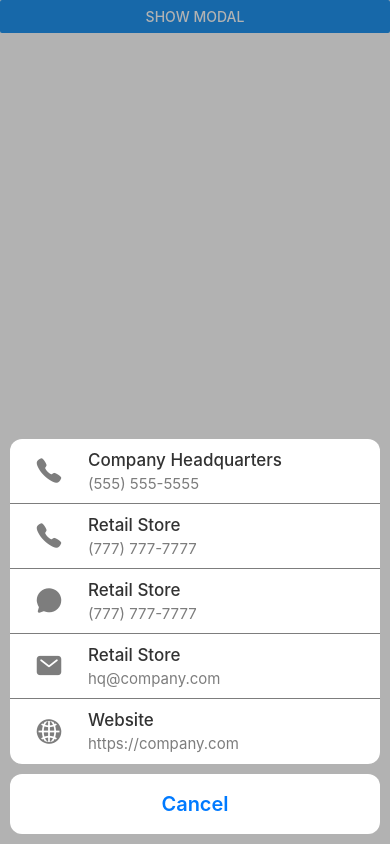
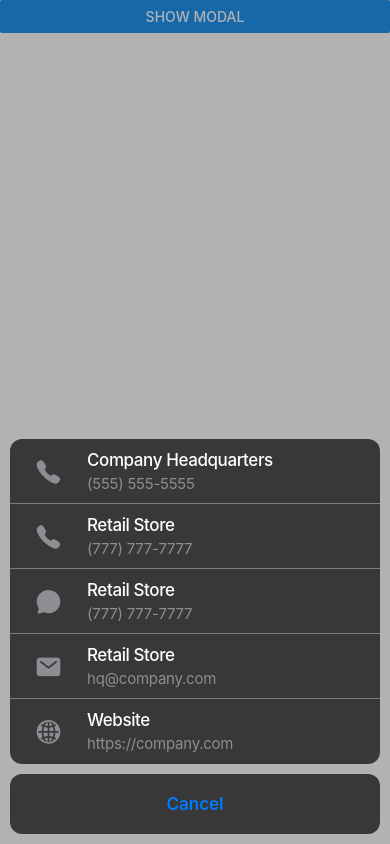
Before and after one commit to jefelewis/react-native-contact-action-sheet, a React Native app: screen / in a window 390 px wide. Both pictures are taken after a click on the button "SHOW MODAL". Built offline with nearby package versions, Linux system fonts and the light colour scheme.

Commit message:
[Dev] Adding darkMode prop + Linting

```diff
--- a/src/components/ContactActionSheet.tsx
+++ b/src/components/ContactActionSheet.tsx
@@ -1,6 +1,6 @@
 // Imports: Dependencies
 import React from 'react';
-import { Appearance, Dimensions, StyleSheet, Text, View, Linking, TouchableOpacity } from 'react-native';
+import { Dimensions, StyleSheet, Text, View, Linking, TouchableOpacity } from 'react-native';
 import Modal from 'react-native-modal';
 import { ifIphoneX } from 'react-native-iphone-x-helper';
 import Icon from 'react-native-vector-icons/Ionicons';
@@ -8,9 +8,6 @@ Icon.loadFont();
 
 // Screen Dimensions
 const { height, width } = Dimensions.get('window');
-
-// Dark Mode
-const colorScheme = Appearance.getColorScheme();
 
 // Imports: TypeScript Types
 import { ContactItem, ContactIcon } from '../../src/types/types';
@@ -20,7 +17,8 @@ interface Props {
   visible: any;
   toggle: any,
   contactsList: Array<ContactItem>;
-}
+  darkMode?: boolean,
+};
 
 // Component: Contact Action Sheet
 const ContactActionSheet: React.FC<Props> = (props): JSX.Element => {
@@ -28,7 +26,8 @@ const ContactActionSheet: React.FC<Props> = (props): JSX.Element => {
   const renderContactSelectors = () => {
     // Check If Contacts List Is Less Than 6 Contact Items
     if (props.contactsList.length > 6) {
-      console.warn('React-Native-Contact-Action-Sheet Error: Maximum of 6 contacts allowed.');
+      // Error
+      throw new Error('React-Native-Contact-Action-Sheet Error: Maximum of 6 contacts allowed.');
     }
     else {
       // Map Contacts List To Contact Selector
@@ -36,24 +35,23 @@ const ContactActionSheet: React.FC<Props> = (props): JSX.Element => {
         // Render Single Contact List
         if (props.contactsList.length === 1) {
           return (
-            <TouchableOpacity key={i} style={styles.contactSelectorSingle} onPress={() => callEmail(contact)}>
-              <Icon name={String(renderIcon(contact))} size={28} style={styles.icon} color="#323232"></Icon>
+            <TouchableOpacity key={i} style={props.darkMode ? styles.contactSelectorSingleDark : styles.contactSelectorSingleLight} onPress={() => callEmail(contact)}>
+              <Icon name={String(renderIcon(contact))} size={27} style={props.darkMode ? styles.iconDark : styles.iconLight} color="#323232" />
               <View>
-                <Text style={styles.contactTitle}>{contact.title}</Text>
-                <Text style={styles.emailPhone} numberOfLines={1}>{contact.contact}</Text>
+                <Text style={props.darkMode ? styles.contactTitleDark : styles.contactTitleLight}>{contact.title}</Text>
+                <Text style={props.darkMode ? styles.emailPhoneTextDark : styles.emailPhoneTextLight} numberOfLines={1}>{contact.contact}</Text>
               </View>
             </TouchableOpacity>
           );
         };
-
         // Render First Index
         if (props.contactsList.indexOf(contact) === 0) {
           return (
-            <TouchableOpacity key={i} style={styles.contactSelectorFirst} onPress={() => callEmail(contact)}>
-              <Icon name={String(renderIcon(contact))} size={28} style={styles.icon} color="#323232"></Icon>
+            <TouchableOpacity key={i} style={props.darkMode ? styles.contactSelectorFirstDark : styles.contactSelectorFirstLight} onPress={() => callEmail(contact)}>
+              <Icon name={String(renderIcon(contact))} size={27} style={props.darkMode ? styles.iconDark : styles.iconLight} color="#323232" />
               <View>
-                <Text style={styles.contactTitle}>{contact.title}</Text>
-                <Text style={styles.emailPhone} numberOfLines={1}>{contact.contact}</Text>
+                <Text style={props.darkMode ? styles.contactTitleDark : styles.contactTitleLight}>{contact.title}</Text>
+                <Text style={props.darkMode ? styles.emailPhoneTextDark : styles.emailPhoneTextLight} numberOfLines={1}>{contact.contact}</Text>
               </View>
             </TouchableOpacity>
           );
@@ -66,11 +64,11 @@ const ContactActionSheet: React.FC<Props> = (props): JSX.Element => {
           && props.contactsList.length >= 3
         ) {
           return (
-            <TouchableOpacity key={i} style={styles.contactSelector} onPress={() => callEmail(contact)}>
-              <Icon name={String(renderIcon(contact))} size={28} style={styles.icon} color="#323232"></Icon>
+            <TouchableOpacity key={i} style={props.darkMode ? styles.contactSelectorDark : styles.contactSelectorLight} onPress={() => callEmail(contact)}>
+              <Icon name={String(renderIcon(contact))} size={27} style={props.darkMode ? styles.iconDark : styles.iconLight} color="#323232" />
               <View>
-                <Text style={styles.contactTitle}>{contact.title}</Text>
-                <Text style={styles.emailPhone} numberOfLines={1}>{contact.contact}</Text>
+                <Text style={props.darkMode ? styles.contactTitleDark : styles.contactTitleLight}>{contact.title}</Text>
+                <Text style={props.darkMode ? styles.emailPhoneTextDark : styles.emailPhoneTextLight} numberOfLines={1}>{contact.contact}</Text>
               </View>
             </TouchableOpacity>
           );
@@ -79,11 +77,11 @@ const ContactActionSheet: React.FC<Props> = (props): JSX.Element => {
         // Render Last Index
         if (props.contactsList.indexOf(contact) === props.contactsList.length - 1) {
           return (
-            <TouchableOpacity key={i} style={styles.contactSelectorLast} onPress={() => callEmail(contact)}>
-              <Icon name={String(renderIcon(contact))} size={28} style={styles.icon} color="#323232"></Icon>
+            <TouchableOpacity key={i} style={props.darkMode ? styles.contactSelectorLastDark : styles.contactSelectorLastLight} onPress={() => callEmail(contact)}>
+              <Icon name={String(renderIcon(contact))} size={27} style={props.darkMode ? styles.iconDark : styles.iconLight} color="#323232" />
               <View>
-                <Text style={styles.contactTitle}>{contact.title}</Text>
-                <Text style={styles.emailPhone} numberOfLines={1}>{contact.contact}</Text>
+                <Text style={props.darkMode ? styles.contactTitleDark : styles.contactTitleLight}>{contact.title}</Text>
+                <Text style={props.darkMode ? styles.emailPhoneTextDark : styles.emailPhoneTextLight} numberOfLines={1}>{contact.contact}</Text>
               </View>
             </TouchableOpacity>
           );
@@ -179,7 +177,7 @@ const ContactActionSheet: React.FC<Props> = (props): JSX.Element => {
             <>{renderContactSelectors()}</>
           </View>
 
-          <TouchableOpacity onPress={() => props.toggle()} style={styles.cancelButtonContainer}>
+          <TouchableOpacity onPress={() => props.toggle()} style={props.darkMode ? styles.cancelButtonContainerDark : styles.cancelButtonContainerLight}>
             <Text style={styles.cancelText}>Cancel</Text>
           </TouchableOpacity>
         </View>
@@ -206,20 +204,30 @@ const styles = StyleSheet.create({
     marginBottom: 10,
     alignItems: 'center',
   },
-  contactSelectorSingle: {
+  contactSelectorSingleLight: {
     width: width - 20,
     height: 65,
-    backgroundColor: colorScheme === 'dark' ? '#383838' : '#FFFFFF',
+    backgroundColor: '#383838',
     borderRadius: 12,
     display: 'flex',
     flexDirection: 'row',
     alignItems: 'center',
     borderBottomWidth: StyleSheet.hairlineWidth,
   },
-  contactSelectorFirst: {
+  contactSelectorSingleDark: {
     width: width - 20,
     height: 65,
-    backgroundColor: colorScheme === 'dark' ? '#383838' : '#FFFFFF',
+    backgroundColor: '#383838',
+    borderRadius: 12,
+    display: 'flex',
+    flexDirection: 'row',
+    alignItems: 'center',
+    borderBottomWidth: StyleSheet.hairlineWidth,
+  },
+  contactSelectorFirstLight: {
+    width: width - 20,
+    height: 65,
+    backgroundColor: '#FFFFFF',
     borderColor: '#7D7D7D',
     borderBottomWidth: StyleSheet.hairlineWidth,
     borderTopLeftRadius: 12,
@@ -228,52 +236,122 @@ const styles = StyleSheet.create({
     flexDirection: 'row',
     alignItems: 'center',
   },
-  contactSelector: {
+  contactSelectorFirstDark: {
     width: width - 20,
     height: 65,
-    backgroundColor: colorScheme === 'dark' ? '#383838' : '#FFFFFF',
+    backgroundColor: '#383838',
+    borderColor: '#7D7D7D',
+    borderBottomWidth: StyleSheet.hairlineWidth,
+    borderTopLeftRadius: 12,
+    borderTopRightRadius: 12,
+    display: 'flex',
+    flexDirection: 'row',
+    alignItems: 'center',
+  },
+  contactSelectorLight: {
+    width: width - 20,
+    height: 65,
+    backgroundColor: '#FFFFFF',
     display: 'flex',
     flexDirection: 'row',
     alignItems: 'center',
     borderColor: '#7D7D7D',
     borderBottomWidth: StyleSheet.hairlineWidth,
   },
-  contactSelectorLast: {
+  contactSelectorDark: {
     width: width - 20,
     height: 65,
-    backgroundColor: colorScheme === 'dark' ? '#383838' : '#FFFFFF',
+    backgroundColor: '#383838',
+    display: 'flex',
+    flexDirection: 'row',
+    alignItems: 'center',
+    borderColor: '#7D7D7D',
+    borderBottomWidth: StyleSheet.hairlineWidth,
+  },
+  contactSelectorLastLight: {
+    width: width - 20,
+    height: 65,
+    backgroundColor: '#FFFFFF',
     borderBottomLeftRadius: 12,
     borderBottomRightRadius: 12,
     display: 'flex',
     flexDirection: 'row',
     alignItems: 'center',
   },
-  icon: {
+  contactSelectorLastDark: {
+    width: width - 20,
+    height: 65,
+    backgroundColor: '#383838',
+    borderBottomLeftRadius: 12,
+    borderBottomRightRadius: 12,
+    display: 'flex',
+    flexDirection: 'row',
+    alignItems: 'center',
+  },
+  iconLight: {
     marginLeft: 25,
     marginRight: 25,
-    color: colorScheme === 'dark' ? '#FFFFFF' : '#7D7D7D',
+    color: '#8A8A8E',
   },
-  contactTitle: {
+  iconDark: {
+    marginLeft: 25,
+    marginRight: 25,
+    color: '#8D8D93',
+  },
+  contactTitleLight: {
     fontFamily: 'System',
     fontSize: 17,
     fontWeight: '500',
+    color: '#323232',
+    letterSpacing: -0.41,
     marginBottom: 4,
-    color: colorScheme === 'dark' ? '#FFFFFF' : '#323232',
     width: width - 20 - 20 - 60,
   },
-  emailPhone: {
+  contactTitleDark: {
+    fontFamily: 'System',
+    fontSize: 17,
+    fontWeight: '500',
+    color: '#FFFFFF',
+    letterSpacing: -0.41,
+    marginBottom: 4,
+    width: width - 20 - 20 - 60,
+  },
+  emailPhoneTextLight: {
     fontFamily: 'System',
     fontSize: 15,
     fontWeight: '400',
-    color: '#7D7D7D',
+    color: '#8A8A8E',
+    letterSpacing: -0.24,
     width: width - 20 - 20 - 50,
   },
-  cancelButtonContainer: {
+  emailPhoneTextDark: {
+    fontFamily: 'System',
+    fontSize: 15,
+    fontWeight: '400',
+    color: '#8D8D93',
+    letterSpacing: -0.24,
+    width: width - 20 - 20 - 50,
+  },
+  cancelButtonContainerLight: {
     alignItems: 'center',
     justifyContent: 'center',
     width: width - 20,
     height: 60,
-    backgroundColor: colorScheme === 'dark' ? '#383838' : '#FFFFFF',
+    backgroundColor: '#FFFFFF',
+    ...ifIphoneX({
+      marginBottom: 35,
+    },
+    {
+      marginBottom: 10,
+    }),
+    borderRadius: 12,
+  },
+  cancelButtonContainerDark: {
+    alignItems: 'center',
+    justifyContent: 'center',
+    width: width - 20,
+    height: 60,
+    backgroundColor: '#383838',
     ...ifIphoneX({
       marginBottom: 35,
     },
@@ -284,7 +362,7 @@ const styles = StyleSheet.create({
   },
   cancelText: {
     fontFamily: 'System',
-    fontSize: 20,
+    fontSize: 17,
     color: '#007AFF',
     fontWeight: '600',
   },
```
